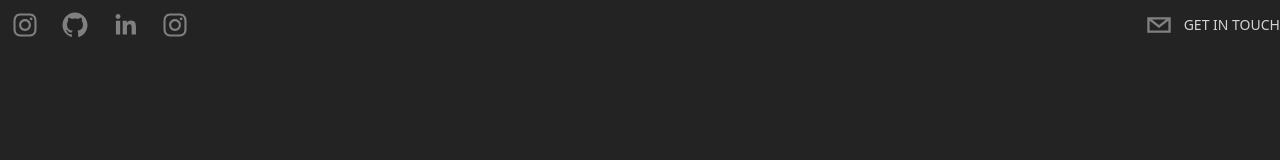
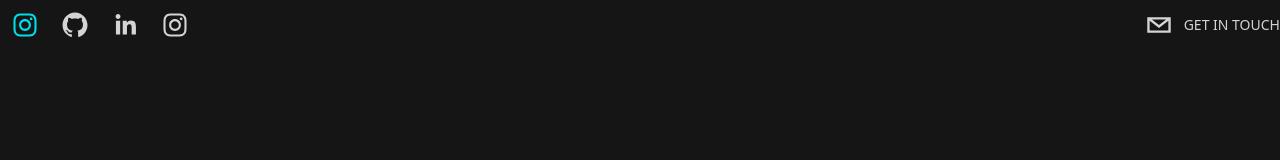
Before and after one commit to derryderajat/montage, a Next.js app: page / in a window 1280 px wide. Shown: the top 160 px of the page. Built offline with nearby package versions, Linux system fonts and the light colour scheme.

Commit message:
add hover coolor icon header

```diff
--- a/components/Header.js
+++ b/components/Header.js
@@ -20,26 +20,30 @@ function Header() {
       >
         {/* Social Icons */}
         <SocialIcon
+          className='cursor-pointer hover:text-[#00DEE6] text-[#d4d4d4]'
           url='https://www.instagram.com/__derryd__/'
-          fgColor='gray'
+          fgColor='currentColor'
           bgColor='transparent'
         />
         {/* Social Icons */}
         <SocialIcon
+          className='cursor-pointer hover:text-[#00DEE6] text-[#d4d4d4]'
           url='https://github.com/derryderajat/'
-          fgColor='gray'
+          fgColor='currentColor'
           bgColor='transparent'
         />
         {/* Social Icons */}
         <SocialIcon
+          className='cursor-pointer hover:text-[#00DEE6] text-[#d4d4d4]'
           url='https://www.linkedin.com/in/derryderajat/'
-          fgColor='gray'
+          fgColor='currentColor'
           bgColor='transparent'
         />
         {/* Social Icons */}
         <SocialIcon
+          className='cursor-pointer hover:text-[#00DEE6] text-[#d4d4d4]'
           url='https://www.instagram.com/__derryd__/'
-          fgColor='gray'
+          fgColor='currentColor'
           bgColor='transparent'
         />
       </motion.div>
@@ -55,15 +59,15 @@ function Header() {
           scale: 1,
         }}
         transition={{ duration: 1 }}
-        className='flex flex-row items-center text-lightGray'
+        className='flex flex-row items-center '
       >
         <SocialIcon
-          className='cursor-pointer'
+          className='cursor-pointer hover:text-[#00DEE6] text-[#d4d4d4]'
           network='email'
-          fgColor='gray'
+          fgColor='currentColor'
           bgColor='transparent'
         />
-        <p className='uppercase hidden md:block text-sm text-lightGray'>
+        <p className='uppercase hidden md:block text-sm text-[#d4d4d4]  hover:text-[#00DEE6] hover:cursor-pointer'>
           get in touch
         </p>
       </motion.div>
--- a/pages/index.js
+++ b/pages/index.js
@@ -2,7 +2,7 @@ import Head from 'next/head';
 import Header from '../components/Header';
 export default function Home() {
   return (
-    <div className='bg-[#232323] h-screen text-[#d4d4d4] snap-y snap-mandatory w-full overflow-scroll z-0'>
+    <div className='bg-[#151516] h-screen text-[#d4d4d4] snap-y snap-mandatory w-full overflow-scroll z-0'>
       <Head>
         <title>Derry&#39;s Portofolio</title>
       </Head>
```
